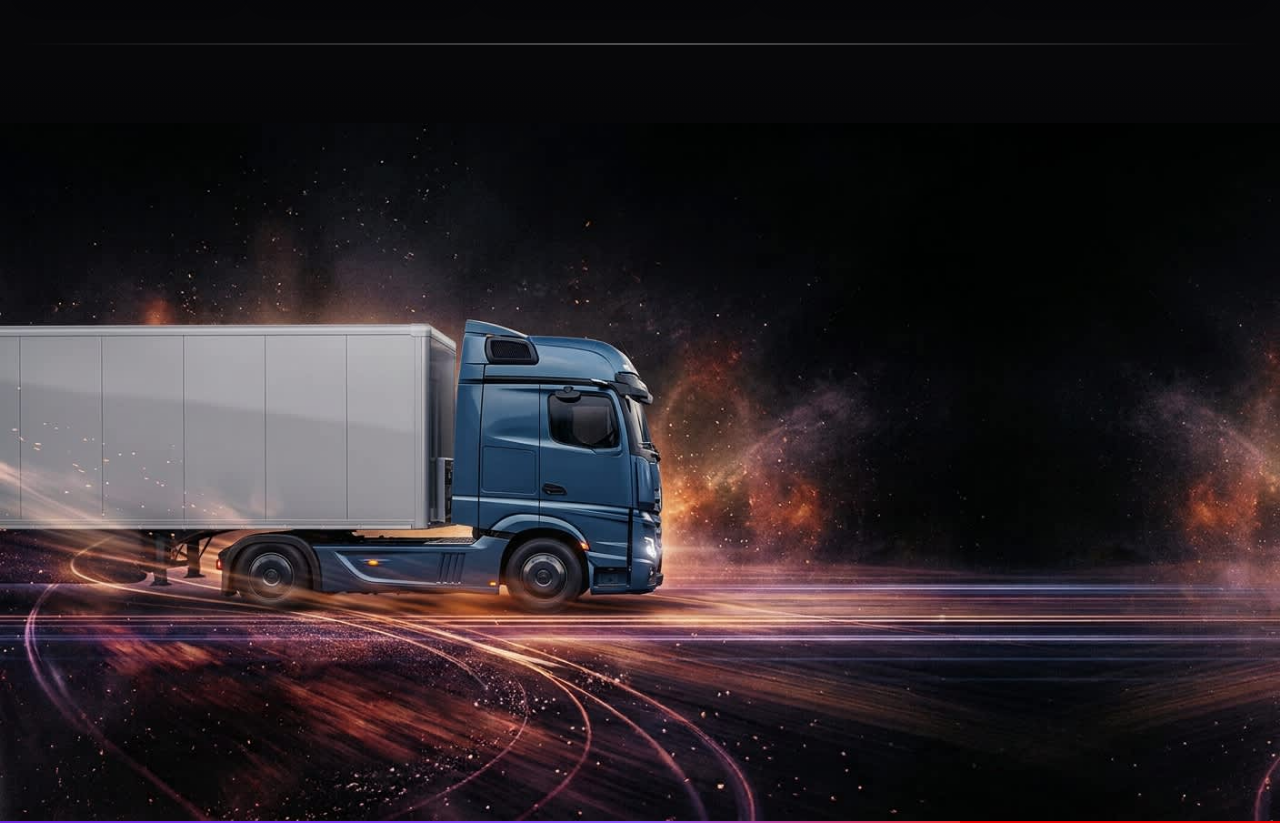
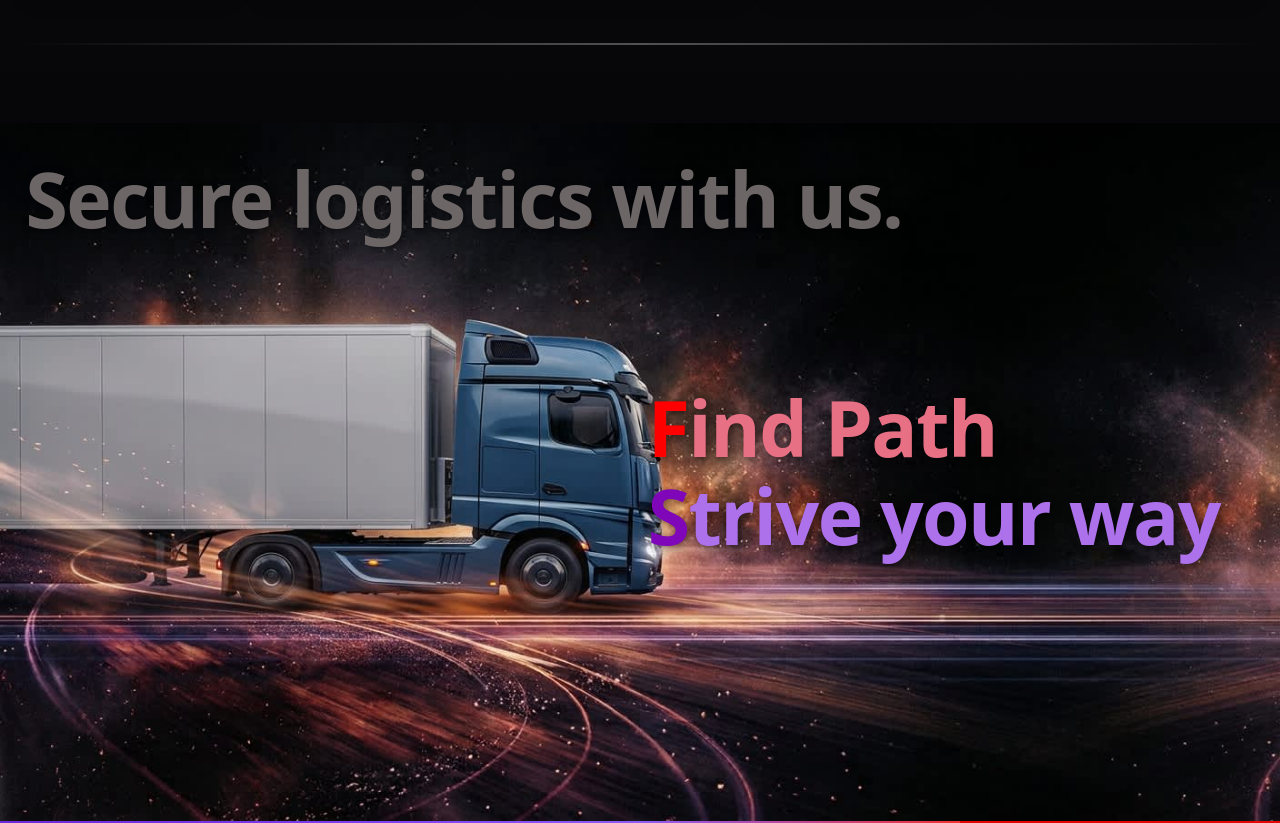
Before and after one commit to simon-dynamic/NexusWay., a React (Vite) app: page / in a window 1280 px wide. Shown: the part 1220-2043 px from the top of the page. Built offline with nearby package versions, Linux system fonts and the light colour scheme.

Commit message:
Added texts on landing page

```diff
--- a/src/App.jsx
+++ b/src/App.jsx
@@ -4,7 +4,7 @@ import Navbar from './Navbar.jsx'
 import SignUpPage from './SignUpPage.jsx';
 import HeroSection from './HeroSection.jsx';
 import FeatureBoxes from './FeatureBoxes.jsx';
-import BlackSection from './BlackSection.jsx';
+import TruckSection from './TruckSection.jsx';
 import Footer from './Footer.jsx';
 import SearchFlights from './SearchFlights.jsx';
 import SignInModal from './SignInModal.jsx';
@@ -25,7 +25,7 @@ function Home({ onOpenSignIn }) {
     <>
       <HeroSection onOpenSignIn={onOpenSignIn} />
       <FeatureBoxes />
-      <BlackSection />
+      <TruckSection />
       <Footer />
     </>
   );
--- a/src/BlackSection.css
+++ /dev/null
@@ -1,19 +0,0 @@
-.black-section {
-  width: 100%;
-  background: #000000;
-  min-height: 600px;
-  display: flex;
-  align-items: center;
-  justify-content: center;
-  overflow: hidden;
-  padding: 0;
-}
-
-.black-section-image {
-  width: 100%;
-  height: 100%;
-  min-height: 600px;
-  object-fit: cover;
-  object-position: center;
-  display: block;
-}
--- a/src/BlackSection.jsx
+++ /dev/null
@@ -1,12 +0,0 @@
-import React from 'react';
-import './BlackSection.css';
-
-const BlackSection = () => {
-  return (
-    <section className="black-section">
-      <img src="/truck.jpg" alt="Truck" className="black-section-image" />
-    </section>
-  );
-};
-
-export default BlackSection;
--- a/src/HeroSection.css
+++ b/src/HeroSection.css
@@ -50,7 +50,7 @@
 }
 
 .hero-headline-for {
-  color: #ffffff;
+  color: #aca8a8;
 }
 
 /* Line 2: "Nexus path" — N follows W dark theme (#8006b9), "exus path" follows ay light theme (#ad71ec) */
--- /dev/null
+++ b/src/TruckSection.css
@@ -0,0 +1,110 @@
+.truck-section {
+  position: relative;
+  width: 100%;
+  background: #000000;
+  min-height: 600px;
+  overflow: hidden;
+  padding: 0;
+}
+
+.truck-section-content {
+  position: relative;
+  width: 100%;
+  min-height: 600px;
+}
+
+.truck-section-image {
+  width: 100%;
+  height: 100%;
+  min-height: 600px;
+  object-fit: cover;
+  object-position: center;
+  display: block;
+}
+
+.truck-section-text {
+  position: absolute;
+  top: 50%;
+  right:60px;
+  transform: translateY(-50%);
+  z-index: 1;
+  text-align: left;
+  max-width: 600px;
+  animation: fadeInUp 0.8s ease-out;
+}
+
+.truck-headline {
+  margin: 0;
+  font-family: system-ui, -apple-system, 'Segoe UI', Roboto, Arial, sans-serif;
+  font-weight: 700;
+  font-size: clamp(2.4rem, 6vw, 5rem);
+  line-height: 1.15;
+  letter-spacing: -0.02em;
+  text-shadow: 2px 2px 8px rgba(0, 0, 0, 0.5);
+  display: flex;
+  flex-direction: column;
+  align-items: flex-start;
+}
+
+.top-truck-content {
+  position: absolute;
+  top: 2rem;
+  left: 2%;
+  z-index: 1;
+  text-align: left;
+}
+
+.top-text-truck {
+  color: #6d6666;
+  font-family: system-ui, -apple-system, 'Segoe UI', Roboto, Arial, sans-serif;
+  font-weight: 700;
+  font-size: clamp(2rem, 6vw, 5rem);
+  line-height: 1.15;
+  letter-spacing: -0.02em;
+  text-shadow: 2px 2px 8px rgba(0, 0, 0, 0.5);
+}
+
+/* Line 1: "Find Path" — F matches S (#ff0000), "ind Path" matches exus (#e87084) */
+.truck-headline-line1 {
+  color: #e87084;
+}
+
+.truck-headline-f {
+  color: #ff0000;
+}
+
+.truck-headline-path {
+  color: #e87084;
+}
+
+/* Line 2: "Strive your way" — S matches N (#8006b9), "trive your way" matches exus (#ad71ec) */
+.truck-headline-line2 {
+  color: #ad71ec;
+}
+
+.truck-headline-s {
+  color: #8006b9;
+}
+
+@keyframes fadeInUp {
+  from {
+    opacity: 0;
+    transform: translateY(20px);
+  }
+  to {
+    opacity: 1;
+    transform: translateY(0);
+  }
+}
+
+/* Responsive */
+@media (max-width: 768px) {
+  .truck-headline {
+    font-size: clamp(2rem, 7vw, 2.8rem);
+  }
+
+  .truck-section-text {
+    right: 1.25rem;
+    left: 1.25rem;
+  }
+}
--- /dev/null
+++ b/src/TruckSection.jsx
@@ -0,0 +1,28 @@
+import React from 'react';
+import './TruckSection.css';
+
+const TruckSection = () => {
+  return (
+    <section className="truck-section">
+      <div className="truck-section-content">
+        <img src="/truck.jpg" alt="Truck" className="truck-section-image" />
+        <div className="truck-section-text">
+          <h1 className="truck-headline">
+            <span className="truck-headline-line1">
+              <span className="truck-headline-f">F</span>ind{' '}
+              <span className="truck-headline-path">Path</span>
+            </span>
+            <span className="truck-headline-line2">
+              <span className="truck-headline-s">S</span>trive your way
+            </span>
+          </h1>
+        </div>
+</div>
+      <div className="top-truck-content">
+        <span className="top-text-truck">Secure logistics with us.</span>
+      </div>
+    </section>
+  );
+};
+
+export default TruckSection;
```
